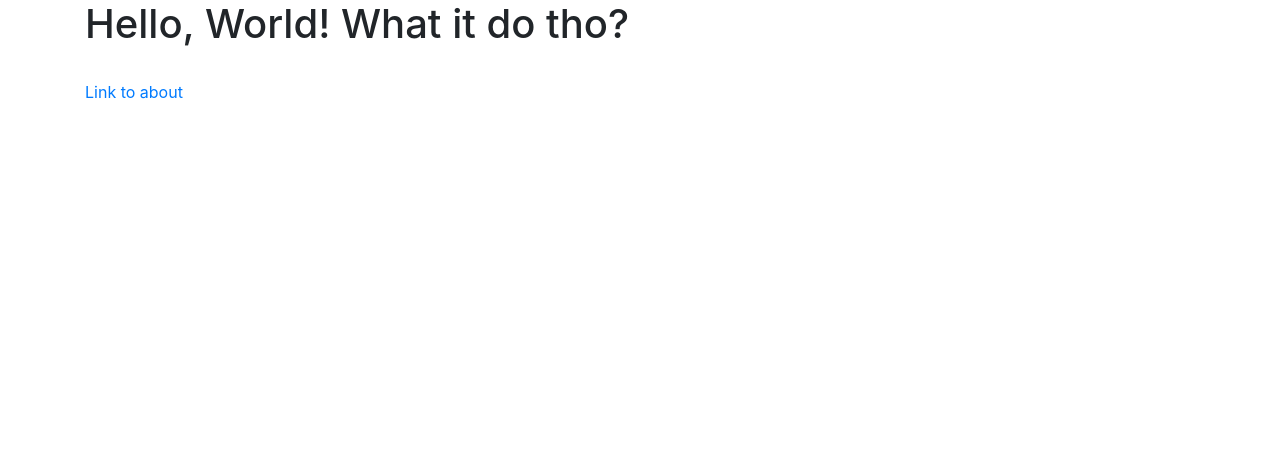
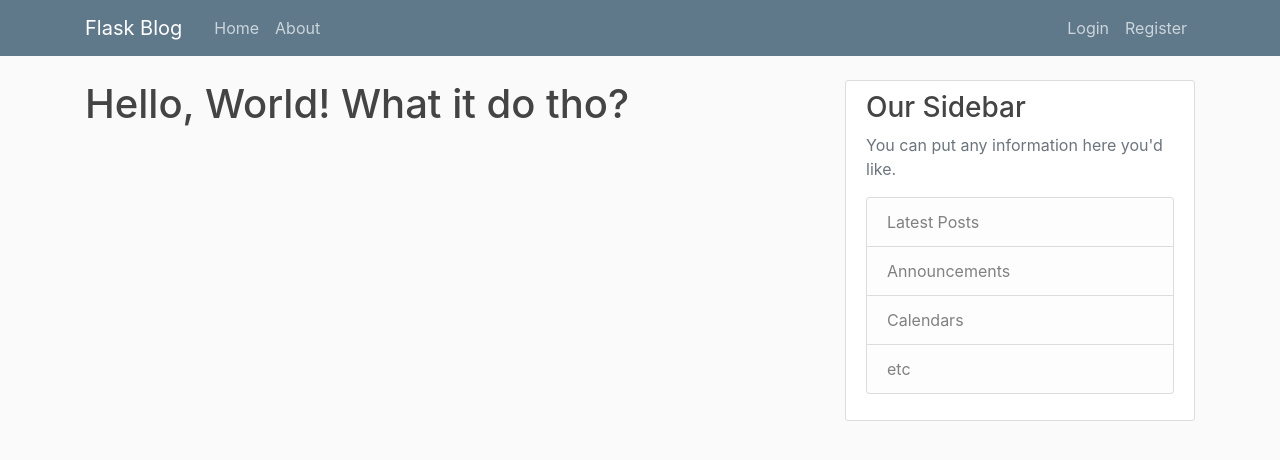
Before and after one commit to nachiketbhujbal/webapps, a Flask app: template flaskweb/templates/home.html in a window 1280 px wide. Shown: the top 460 px of the page. Run offline with Flask 2, Linux system fonts and the light colour scheme; the template is opened without the code that fills it, so the values that code supplies are empty; some libraries are stand-ins or nearby versions.

Commit message:
adding more layouts and custom css

```diff
--- a/flaskweb/flaskapp.py
+++ b/flaskweb/flaskapp.py
@@ -1,4 +1,4 @@
-from flask import Flask, render_template
+from flask import Flask, render_template, url_for
 
 app = Flask(__name__)
 
--- /dev/null
+++ b/flaskweb/static/main.css
@@ -0,0 +1,80 @@
+body {
+  background: #fafafa;
+  color: #333333;
+  margin-top: 5rem;
+  }
+
+h1, h2, h3, h4, h5, h6 {
+  color: #444444;
+  }
+
+.bg-steel {
+  background-color: #5f788a;
+  }
+
+.site-header .navbar-nav .nav-link {
+  color: #cbd5db;
+  }
+
+.site-header .navbar-nav .nav-link:hover {
+  color: #ffffff;
+  }
+
+.site-header .navbar-nav .nav-link.active {
+  font-weight: 500;
+  }
+
+.content-section {
+  background: #ffffff;
+  padding: 10px 20px;
+  border: 1px solid #dddddd;
+  border-radius: 3px;
+  margin-bottom: 20px;
+  }
+
+.article-title {
+  color: #444444;
+  }
+
+a.article-title:hover {
+  color: #428bca;
+  text-decoration: none;
+  }
+
+.article-content {
+  white-space: pre-line;
+  }
+
+.article-img {
+  height: 65px;
+  width: 65px;
+  margin-right: 16px;
+  }
+
+.article-metadata {
+  padding-bottom: 1px;
+  margin-bottom: 4px;
+  border-bottom: 1px solid #e3e3e3
+  }
+
+.article-metadata a:hover {
+  color: #333;
+  text-decoration: none;
+  }
+
+.article-svg {
+  width: 25px;
+  height: 25px;
+  vertical-align: middle;
+  }
+
+.account-img {
+  height: 125px;
+  width: 125px;
+  margin-right: 20px;
+  margin-bottom: 16px;
+  }
+
+.account-heading {
+  font-size: 2.5rem;
+  }
--- a/flaskweb/templates/about.html
+++ b/flaskweb/templates/about.html
@@ -1,7 +1,6 @@
 {% extends "layout.html" %}
 {% block content %}
 	<h2>Welcome to my about page !!!</h2>
-	<a href="home">Link to home</a>
 	{% for post in posts %}
 		<h1>{{ post.title }}</h1>
 		<p>By {{ post.author }} on {{ post.date }}</p>
--- a/flaskweb/templates/home.html
+++ b/flaskweb/templates/home.html
@@ -2,10 +2,16 @@
 {% block content %}
 	<h1>Hello, World! What it do tho?</h1>
 	<br>
-	<a href="about">Link to about</a>
 	{% for post in posts %}
-		<h1>{{ post.title }}</h1>
-		<p>By {{ post.author }} on {{ post.date }}</p>
-		<p>{{ post.content }}</p>
+    <article class="media content-section">
+      <div class="media-body">
+        <div class="article-metadata">
+          <a class="mr-2" href="#">{{ post.author }}</a>
+          <small class="text-muted">{{ post.date_posted }}</small>
+        </div>
+        <h2><a class="article-title" href="#">{{ post.title }}</a></h2>
+        <p class="article-content">{{ post.content }}</p>
+      </div>
+    </article>
 	{% endfor %}
 {% endblock content %}
--- a/flaskweb/templates/layout.html
+++ b/flaskweb/templates/layout.html
@@ -8,6 +8,8 @@
   <!-- Bootstrap CSS -->
   <link rel="stylesheet" href="https://stackpath.bootstrapcdn.com/bootstrap/4.3.1/css/bootstrap.min.css" integrity="sha384-ggOyR0iXCbMQv3Xipma34MD+dH/1fQ784/j6cY/iJTQUOhcWr7x9JvoRxT2MZw1T" crossorigin="anonymous">
 
+  <link rel="stylesheet" type="text/css" href="{{ url_for('static', filename='main.css') }}">
+
   {% if title %}
     <title>Flask Blog - {{ title }} </title>
   {% else %}
@@ -15,10 +17,47 @@
   {% endif %}
 </head>
 <body>
+  <header class="site-header">
+    <nav class="navbar navbar-expand-md navbar-dark bg-steel fixed-top">
       <div class="container">
+        <a class="navbar-brand mr-4" href="/">Flask Blog</a>
+        <button class="navbar-toggler" type="button" data-toggle="collapse" data-target="#navbarToggle" aria-controls="navbarToggle" aria-expanded="false" aria-label="Toggle navigation">
+          <span class="navbar-toggler-icon"></span>
+        </button>
+        <div class="collapse navbar-collapse" id="navbarToggle">
+          <div class="navbar-nav mr-auto">
+            <a class="nav-item nav-link" href="/">Home</a>
+            <a class="nav-item nav-link" href="/about">About</a>
+          </div>
+          <!-- Navbar Right Side -->
+          <div class="navbar-nav">
+            <a class="nav-item nav-link" href="/login">Login</a>
+            <a class="nav-item nav-link" href="/register">Register</a>
+          </div>
+        </div>
+      </div>
+    </nav>
+  </header>
+  <main role="main" class="container">
+    <div class="row">
+      <div class="col-md-8">
         {% block content %}{% endblock %}
       </div>
-
+      <div class="col-md-4">
+        <div class="content-section">
+          <h3>Our Sidebar</h3>
+          <p class='text-muted'>You can put any information here you'd like.
+            <ul class="list-group">
+              <li class="list-group-item list-group-item-light">Latest Posts</li>
+              <li class="list-group-item list-group-item-light">Announcements</li>
+              <li class="list-group-item list-group-item-light">Calendars</li>
+              <li class="list-group-item list-group-item-light">etc</li>
+            </ul>
+          </p>
+        </div>
+      </div>
+    </div>
+  </main>
   <!-- Optional JavaScript -->
   <!-- jQuery first, then Popper.js, then Bootstrap JS -->
   <script src="https://code.jquery.com/jquery-3.3.1.slim.min.js" integrity="sha384-q8i/X+965DzO0rT7abK41JStQIAqVgRVzpbzo5smXKp4YfRvH+8abtTE1Pi6jizo" crossorigin="anonymous"></script>
```
Lines whose indentation alone changed are shown as unchanged.
